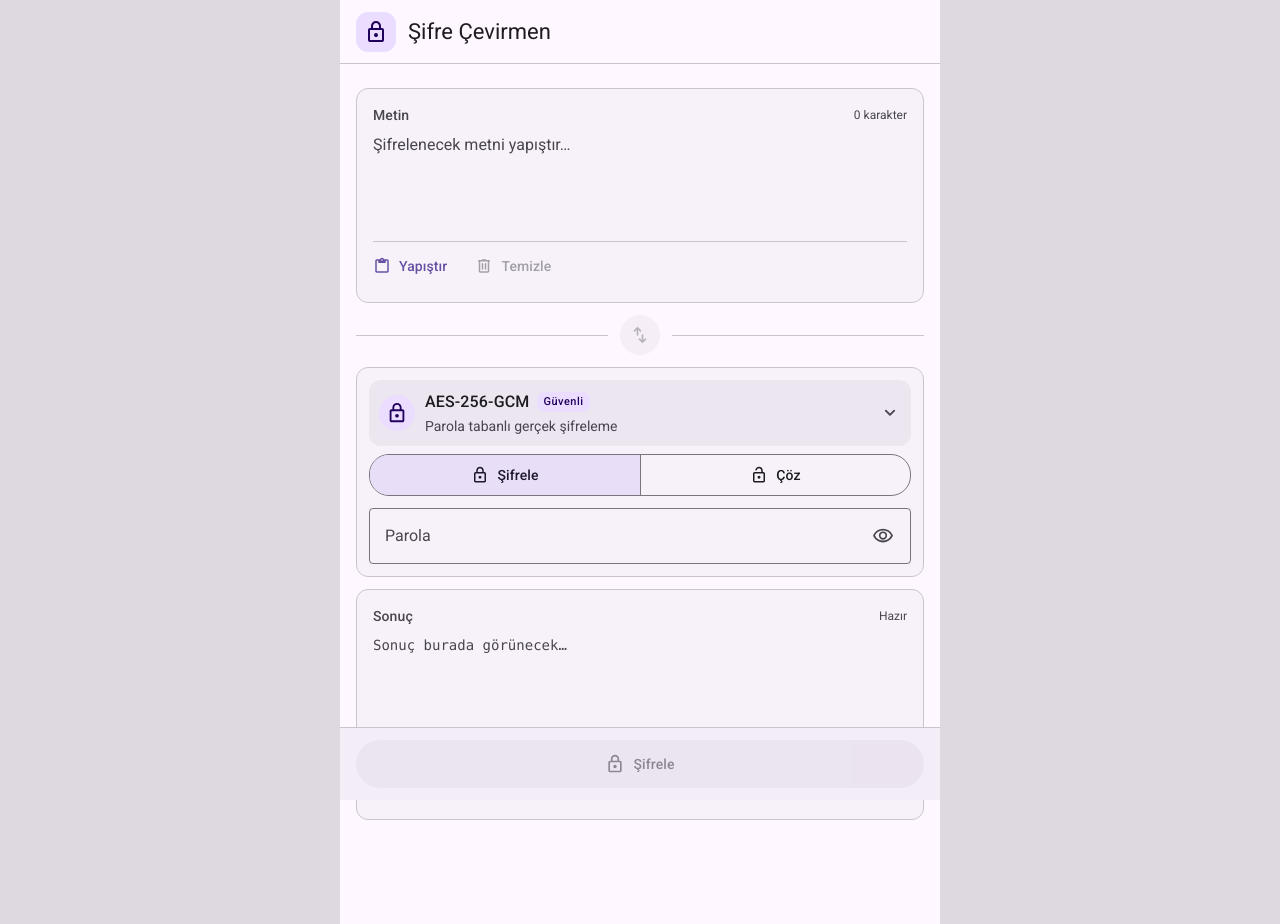
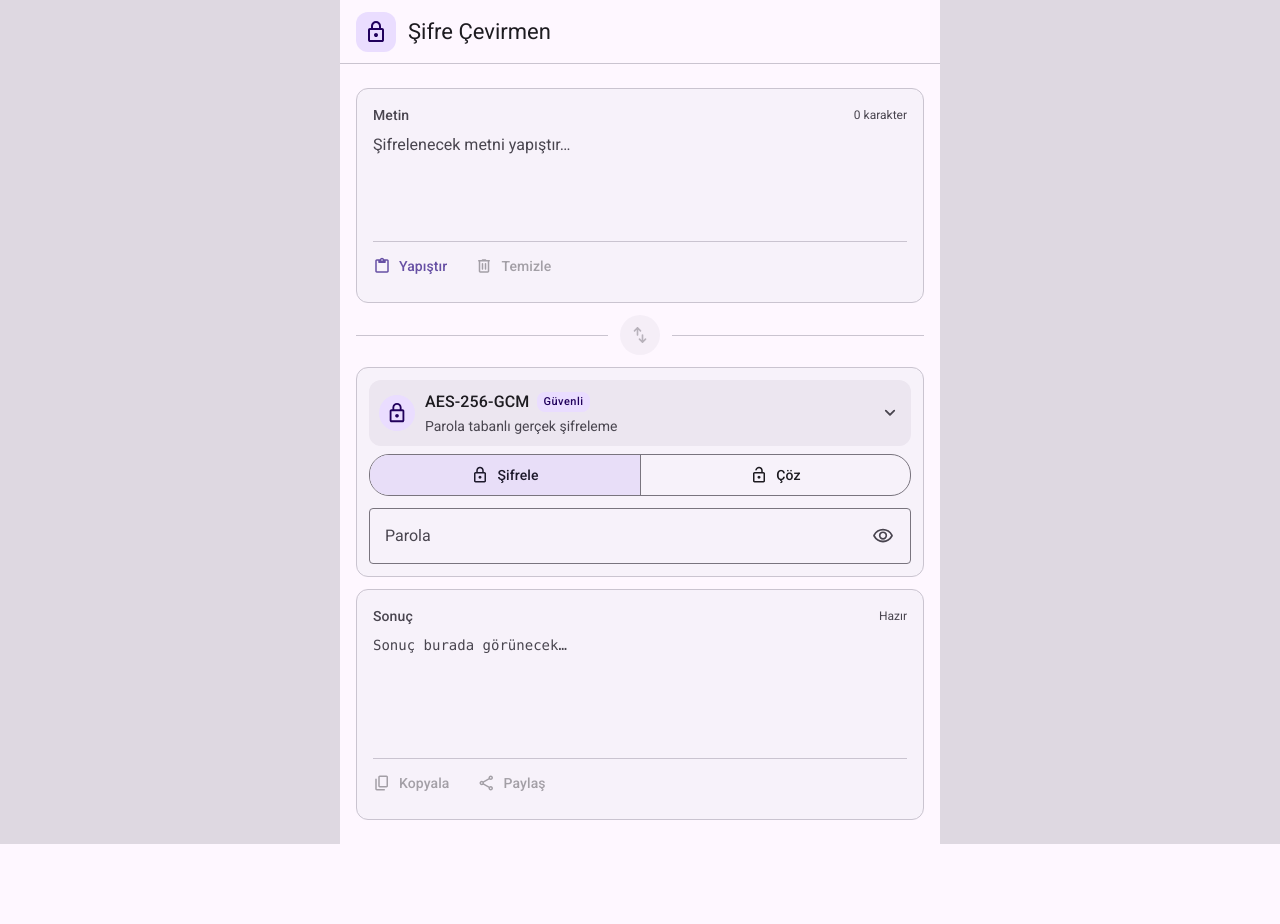
Before and after one commit to olcanaskar/cipher-translator, a React (Vite) app: page / in a window 1280 px wide. After the commit the page ends 844 px from the top, so only its background shows below. Built offline with nearby package versions, Linux system fonts and the light colour scheme.

Commit message:
feat: make every cipher convert live and drop explanatory UI

```diff
--- a/src/App.tsx
+++ b/src/App.tsx
@@ -23,7 +23,6 @@ function App() {
     output,
     error,
     isBusy,
-    canConvert,
     isOneWay,
     selectCipher,
     changeDirection,
@@ -31,14 +30,12 @@ function App() {
     updateInput,
     updateKey,
     clear,
-    convert,
     swap,
   } = useConverter()
 
   const [methodPickerOpen, setMethodPickerOpen] = useState(false)
   const [toast, setToast] = useState<string | null>(null)
   const toastTimer = useRef<number | null>(null)
-  const outputCardRef = useRef<HTMLElement>(null)
 
   const showToast = useCallback((message: string) => {
     if (toastTimer.current !== null) window.clearTimeout(toastTimer.current)
@@ -93,34 +90,7 @@ function App() {
     if (swap()) showToast('Çıktı girişe taşındı.')
   }, [showToast, swap])
 
-  const handleConvert = useCallback(async () => {
-    const converted = await convert()
-    if (!converted) return
-
-    if (isOneWay) showToast('Özet oluşturuldu.')
-    else if (direction === 'decode') showToast('Metin çözüldü.')
-    else if (cipher.category === 'encoding') showToast('Metin kodlandı.')
-    else showToast('Metin şifrelendi.')
-
-    if (cipher.manual && window.matchMedia('(max-width: 639px)').matches) {
-      window.requestAnimationFrame(() => {
-        window.requestAnimationFrame(() => {
-          outputCardRef.current?.scrollIntoView({ behavior: 'smooth', block: 'start' })
-        })
-      })
-    }
-  }, [cipher.category, cipher.manual, convert, direction, isOneWay, showToast])
-
   const encodeLabel = cipher.category === 'encoding' ? 'Kodla' : 'Şifrele'
-  const actionLabel = isOneWay ? 'Hashle' : direction === 'encode' ? encodeLabel : 'Çöz'
-  const actionIcon: IconName = isOneWay
-    ? 'hash'
-    : direction === 'decode'
-      ? 'unlock'
-      : cipher.category === 'encoding'
-        ? 'code'
-        : 'lock'
-
   const hasTurkishCharacters = /[çğıöşüÇĞİÖŞÜ]/u.test(input)
 
   const inputPlaceholder = isOneWay
@@ -142,7 +112,7 @@ function App() {
         </div>
       </header>
 
-      <main className={`content${cipher.manual ? ' content--with-bar' : ''}`}>
+      <main className="content">
         <section className="card input-card" aria-labelledby="source-label">
           <div className="card-head">
             <label className="card-label" id="source-label" htmlFor="source">
@@ -216,12 +186,7 @@ function App() {
             </span>
           </button>
 
-          {isOneWay ? (
-            <div className="oneway-strip">
-              <Icon name="shield" size={18} />
-              <span>Tek yönlü işlem: çıktı geri döndürülemez.</span>
-            </div>
-          ) : (
+          {isOneWay ? null : (
             <div className="segmented-button segmented-button--full" role="group" aria-label="Dönüşüm yönü">
               <button
                 type="button"
@@ -263,12 +228,6 @@ function App() {
             </button>
           ) : null}
 
-          {cipher.note && (!isOneWay || cipher.id === 'md5') ? (
-            <p className="note-row">
-              <Icon name="shield" size={16} />
-              <span>{cipher.note}</span>
-            </p>
-          ) : null}
         </section>
 
         {error ? (
@@ -278,17 +237,22 @@ function App() {
           </div>
         ) : null}
 
-        <section className="card output-card" aria-labelledby="result-label" ref={outputCardRef}>
+        <section className="card output-card" aria-labelledby="result-label">
           <div className="card-head">
             <label className="card-label" id="result-label" htmlFor="result">
               {isOneWay ? 'Özet' : 'Sonuç'}
             </label>
-            <span className="supporting-text">
-              {isBusy
-                ? 'Hesaplanıyor…'
-                : output.length > 0
-                  ? `${output.length.toLocaleString('tr-TR')} karakter`
-                  : 'Hazır'}
+            <span className="supporting-text output-status">
+              {isBusy ? (
+                <>
+                  <span className="spinner spinner--small" aria-hidden="true" />
+                  Hesaplanıyor…
+                </>
+              ) : output.length > 0 ? (
+                `${output.length.toLocaleString('tr-TR')} karakter`
+              ) : (
+                'Hazır'
+              )}
             </span>
           </div>
           <textarea
@@ -323,27 +287,6 @@ function App() {
 
       </main>
 
-      {cipher.manual ? (
-        <div className="bottom-bar">
-          <div className="bottom-bar__inner">
-            <button
-              type="button"
-              className="filled-button"
-              onClick={handleConvert}
-              disabled={!canConvert}
-              aria-busy={isBusy}
-            >
-              {isBusy ? (
-                <span className="spinner" aria-hidden="true" />
-              ) : (
-                <Icon name={actionIcon} size={20} />
-              )}
-              <span>{isBusy ? 'Hesaplanıyor…' : actionLabel}</span>
-            </button>
-          </div>
-        </div>
-      ) : null}
-
       <MethodPicker
         open={methodPickerOpen}
         selectedId={cipher.id}
@@ -352,10 +295,7 @@ function App() {
       />
 
       {toast ? (
-        <div
-          className={`snackbar${cipher.manual ? ' snackbar--above-bar' : ''}`}
-          role="status"
-        >
+        <div className="snackbar" role="status">
           {toast}
         </div>
       ) : null}
--- a/src/hooks/useConverter.ts
+++ b/src/hooks/useConverter.ts
@@ -11,6 +11,8 @@ import {
 } from '../lib/ciphers'
 
 const DEFAULT_CIPHER = CIPHERS[0]
+const LIVE_DELAY = 160
+const HEAVY_DELAY = 500
 
 function defaultKey(cipher: CipherDefinition): string {
   return cipher.keyKind === 'number' ? '3' : ''
@@ -75,35 +77,40 @@ export function useConverter() {
 
   const updateInput = useCallback(
     (value: string) => {
+      requestId.current += 1
       setInput(value)
-      if (cipher.manual || value.length === 0) {
-        cancelPending()
-      }
+      setError(null)
+      if (value.length === 0) cancelPending()
     },
-    [cancelPending, cipher.manual],
+    [cancelPending],
   )
 
   const updateKey = useCallback(
     (value: string) => {
+      requestId.current += 1
       setKey(value)
-      if (cipher.manual || (cipher.keyKind !== 'none' && value.trim().length === 0)) {
+      setError(null)
+      if (cipher.heavy) setOutput('')
+      if (cipher.keyKind !== 'none' && value.trim().length === 0) {
         cancelPending()
       }
     },
-    [cancelPending, cipher.keyKind, cipher.manual],
+    [cancelPending, cipher.heavy, cipher.keyKind],
   )
 
-  // Live conversion for fast ciphers. AES waits for the explicit action because
-  // every run performs a deliberately expensive password derivation.
+  // Every method converts live. AES performs PBKDF2 on every run, so it gets a
+  // longer debounce and a small busy state instead of an explicit submit button.
   useEffect(() => {
-    if (cipher.manual) return
     if (input.length === 0) return
     if (cipher.keyKind !== 'none' && key.trim().length === 0) return
 
     const currentRequest = requestId.current + 1
     requestId.current = currentRequest
+    const heavy = Boolean(cipher.heavy)
 
     const timer = window.setTimeout(() => {
+      if (heavy) setIsBusy(true)
+
       void (async () => {
         try {
           const result = await runCipher(cipher, direction, input, { key, alphabet })
@@ -114,9 +121,11 @@ export function useConverter() {
           if (requestId.current !== currentRequest) return
           setOutput('')
           setError(describeCipherError(caught))
+        } finally {
+          if (heavy && requestId.current === currentRequest) setIsBusy(false)
         }
       })()
-    }, 160)
+    }, heavy ? HEAVY_DELAY : LIVE_DELAY)
 
     return () => window.clearTimeout(timer)
   }, [alphabet, cipher, direction, input, key])
@@ -125,37 +134,6 @@ export function useConverter() {
     cancelPending()
     setInput('')
   }, [cancelPending])
-
-  const convert = useCallback(async (): Promise<boolean> => {
-    if (input.length === 0) {
-      setError('Önce bir metin girin.')
-      return false
-    }
-
-    if (cipher.keyKind !== 'none' && key.trim().length === 0) {
-      setError(cipher.keyKind === 'password' ? 'Bir parola girin.' : 'Bir anahtar girin.')
-      return false
-    }
-
-    const currentRequest = requestId.current + 1
-    requestId.current = currentRequest
-    setIsBusy(true)
-    setError(null)
-
-    try {
-      const result = await runCipher(cipher, direction, input, { key, alphabet })
-      if (requestId.current !== currentRequest) return false
-      setOutput(result)
-      return true
-    } catch (caught) {
-      if (requestId.current !== currentRequest) return false
-      setOutput('')
-      setError(describeCipherError(caught))
-      return false
-    } finally {
-      if (requestId.current === currentRequest) setIsBusy(false)
-    }
-  }, [alphabet, cipher, direction, input, key])
 
   const swap = useCallback((): boolean => {
     if (cipher.kind === 'one-way' || output.length === 0) return false
@@ -177,7 +155,6 @@ export function useConverter() {
     output,
     error,
     isBusy,
-    canConvert: input.length > 0 && !isBusy,
     isOneWay: cipher.kind === 'one-way',
     selectCipher,
     changeDirection,
@@ -185,7 +162,6 @@ export function useConverter() {
     updateInput,
     updateKey,
     clear,
-    convert,
     swap,
   }
 }
--- a/src/lib/ciphers/types.ts
+++ b/src/lib/ciphers/types.ts
@@ -24,9 +24,8 @@ export interface CipherDefinition {
   keyKind: KeyKind
   security: CipherSecurity
   supportsAlphabet?: boolean
-  /** Heavy operations (for example PBKDF2) wait for an explicit action. */
-  manual?: boolean
-  note?: string
+  /** Expensive derivation; live conversion uses a longer debounce. */
+  heavy?: boolean
   encode(input: string, context: CipherContext): string | Promise<string>
   decode?(input: string, context: CipherContext): string | Promise<string>
 }
--- a/src/styles/global.css
+++ b/src/styles/global.css
@@ -232,10 +232,6 @@ p {
   flex-direction: column;
   gap: 12px;
   padding: 16px 16px calc(24px + env(safe-area-inset-bottom));
-}
-
-.content--with-bar {
-  padding-bottom: calc(104px + env(safe-area-inset-bottom));
 }
 
 .card {
@@ -566,24 +562,6 @@ p {
   line-height: 16px;
 }
 
-.oneway-strip {
-  display: flex;
-  align-items: center;
-  gap: 8px;
-  margin-top: 8px;
-  padding: 10px 12px;
-  border-radius: 12px;
-  background: var(--md-sys-color-secondary-container);
-  color: var(--md-sys-color-on-secondary-container);
-  font-size: 14px;
-  font-weight: 400;
-  line-height: 20px;
-}
-
-.oneway-strip svg {
-  flex: none;
-}
-
 .key-panel {
   display: flex;
   flex-direction: column;
@@ -805,21 +783,6 @@ p {
   flex: none;
 }
 
-.note-row {
-  display: flex;
-  align-items: flex-start;
-  gap: 8px;
-  margin-top: 12px;
-  color: var(--md-sys-color-on-surface-variant);
-  font-size: 12px;
-  font-weight: 400;
-  line-height: 16px;
-}
-
-.note-row svg {
-  flex: none;
-}
-
 .error-banner {
   display: flex;
   align-items: flex-start;
@@ -837,46 +800,10 @@ p {
   flex: none;
 }
 
-.bottom-bar {
-  position: fixed;
-  bottom: 0;
-  left: 50%;
-  z-index: 20;
-  width: 100%;
-  max-width: 600px;
-  padding: 12px 16px calc(12px + env(safe-area-inset-bottom));
-  border-top: 1px solid var(--md-sys-color-outline-variant);
-  background: var(--md-sys-color-surface-container);
-  transform: translateX(-50%);
-}
-
-.bottom-bar__inner {
-  width: 100%;
-}
-
-.filled-button {
-  display: flex;
+.output-status {
+  display: inline-flex;
   align-items: center;
-  justify-content: center;
-  gap: 8px;
-  width: 100%;
-  min-height: 48px;
-  padding: 0 24px;
-  border: 0;
-  border-radius: 24px;
-  background: var(--md-sys-color-primary);
-  color: var(--md-sys-color-on-primary);
-  font-size: 14px;
-  font-weight: 500;
-  line-height: 20px;
-  letter-spacing: 0.1px;
-}
-
-.filled-button:disabled {
-  background: var(--md-sys-color-surface-variant);
-  color: var(--md-sys-color-on-surface-variant);
-  opacity: 0.6;
-  cursor: not-allowed;
+  gap: 6px;
 }
 
 .spinner {
@@ -886,6 +813,12 @@ p {
   border-right-color: transparent;
   border-radius: 50%;
   animation: spin 700ms linear infinite;
+}
+
+.spinner--small {
+  width: 14px;
+  height: 14px;
+  border-width: 1.5px;
 }
 
 .snackbar {
@@ -907,10 +840,6 @@ p {
     0 1px 3px rgba(0, 0, 0, 0.3);
   transform: translateX(-50%);
   animation: snackbar-in 220ms cubic-bezier(0.2, 0, 0, 1);
-}
-
-.snackbar--above-bar {
-  bottom: calc(96px + env(safe-area-inset-bottom));
 }
 
 .sheet-backdrop {
@@ -1147,7 +1076,6 @@ p {
 }
 
 .text-button,
-.filled-button,
 .swap-button,
 .method-button,
 .method-option,
@@ -1160,7 +1088,6 @@ p {
 }
 
 .text-button::after,
-.filled-button::after,
 .swap-button::after,
 .method-button::after,
 .method-option::after,
@@ -1179,7 +1106,6 @@ p {
 }
 
 .text-button:hover:not(:disabled)::after,
-.filled-button:hover:not(:disabled)::after,
 .swap-button:hover:not(:disabled)::after,
 .method-button:hover:not(:disabled)::after,
 .method-option:hover:not(:disabled)::after,
@@ -1191,7 +1117,6 @@ p {
 }
 
 .text-button:focus-visible::after,
-.filled-button:focus-visible::after,
 .swap-button:focus-visible::after,
 .method-button:focus-visible::after,
 .method-option:focus-visible::after,
@@ -1203,7 +1128,6 @@ p {
 }
 
 .text-button:active:not(:disabled)::after,
-.filled-button:active:not(:disabled)::after,
 .swap-button:active:not(:disabled)::after,
 .method-button:active:not(:disabled)::after,
 .method-option:active:not(:disabled)::after,
```
Also changed, not shown: src/lib/ciphers/registry.ts (+1 -13 lines), 1 other file (tests, documents, lock files or other folders).
